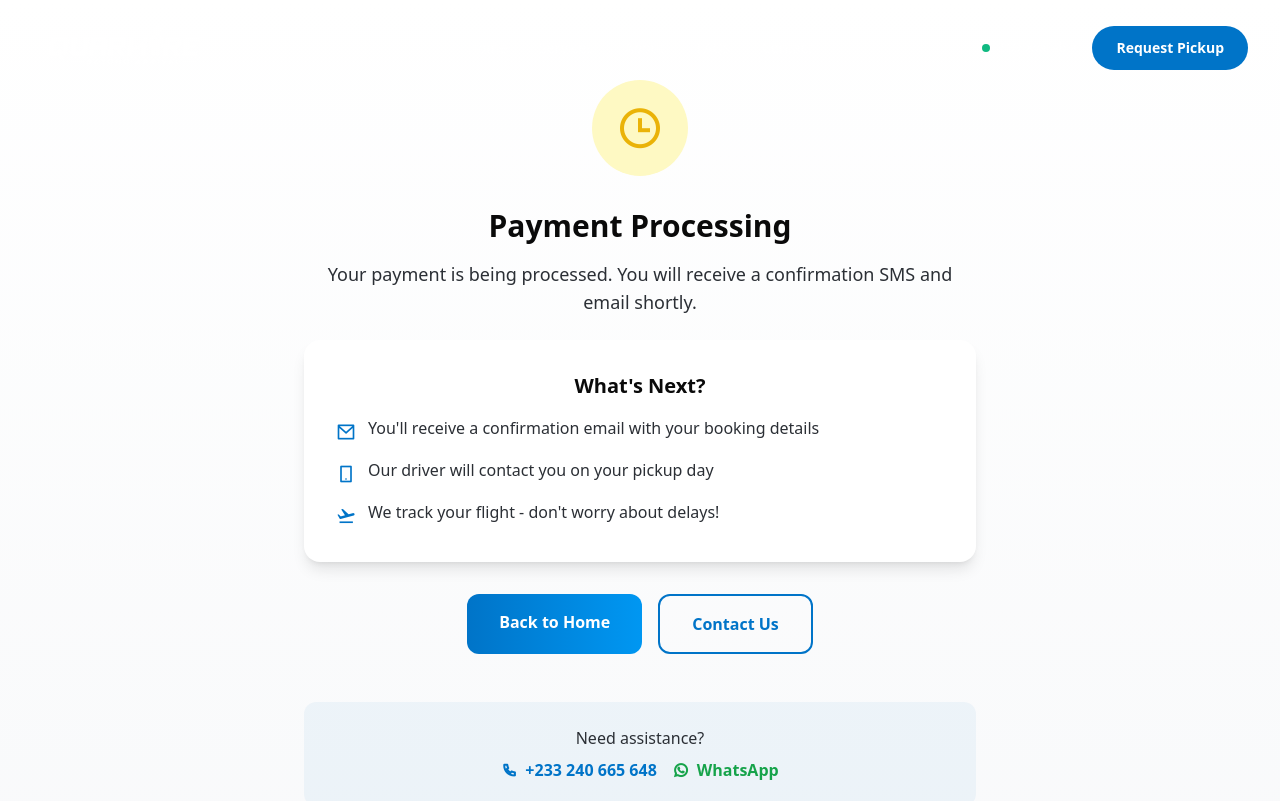
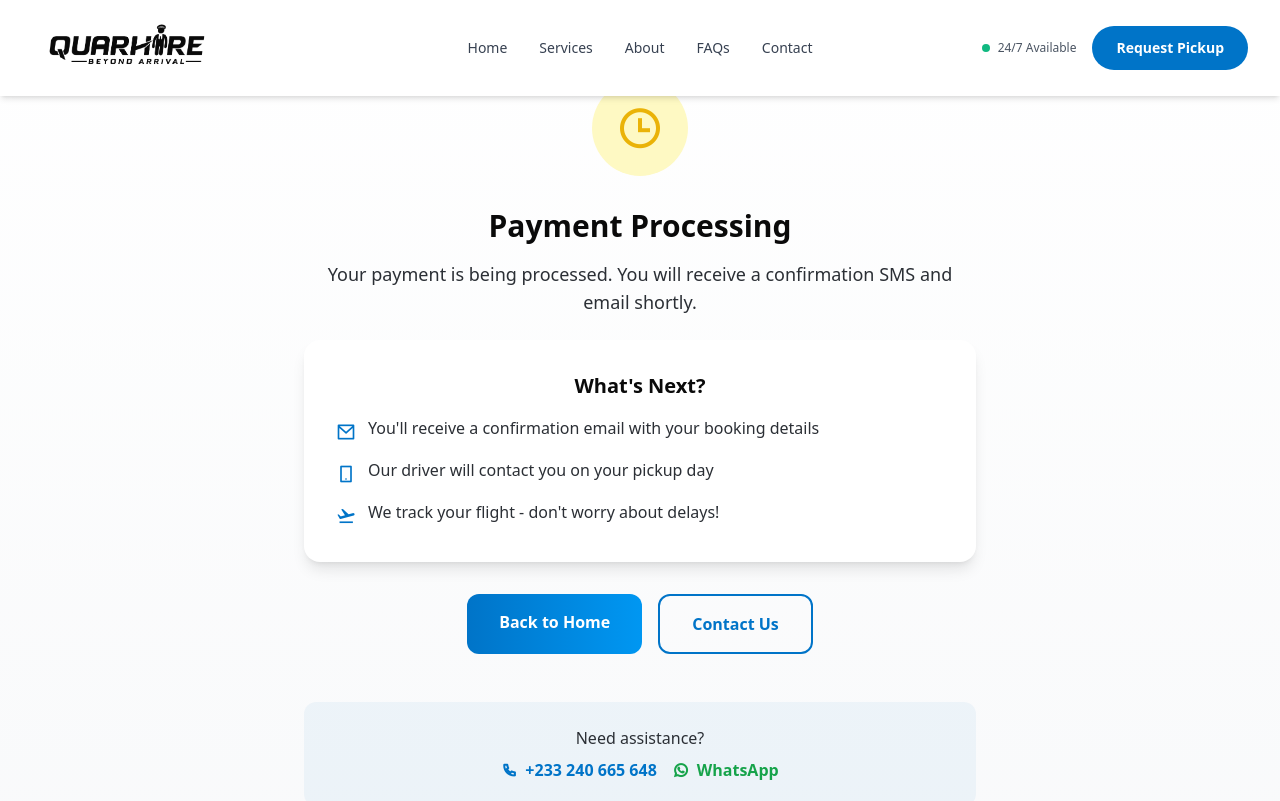
Before and after one commit to Drrbarns/Quarhire, a Next.js app: page /booking/success in a window 1280 px wide. Shown: the top 801 px of the page. Built offline with nearby package versions, Linux system fonts and the light colour scheme.

Commit message:
Fix navbar on success page, add Status Check with raw payload to Payments

```diff
--- a/app/admin/(dashboard)/payments/page.tsx
+++ b/app/admin/(dashboard)/payments/page.tsx
@@ -1,5 +1,6 @@
 import { supabaseAdmin } from '@/lib/supabase/admin';
 import { formatCurrency, formatDate } from '@/lib/utils';
+import StatusCheckButton from './status-check-button';
 
 export const dynamic = 'force-dynamic';
 
@@ -114,6 +115,7 @@ export default async function PaymentsPage({
                                     <th className="px-6 py-4 text-left text-xs font-bold text-[#2B2F35] uppercase tracking-wider">Client Ref</th>
                                     <th className="px-6 py-4 text-left text-xs font-bold text-[#2B2F35] uppercase tracking-wider">Status</th>
                                     <th className="px-6 py-4 text-left text-xs font-bold text-[#2B2F35] uppercase tracking-wider">Raw Payload</th>
+                                    <th className="px-6 py-4 text-left text-xs font-bold text-[#2B2F35] uppercase tracking-wider">Status Check</th>
                                 </tr>
                             </thead>
                             <tbody className="divide-y divide-[#DDE2E9]">
@@ -145,11 +147,16 @@ export default async function PaymentsPage({
                                                 </pre>
                                             </details>
                                         </td>
+                                        <td className="px-6 py-4">
+                                            {log.client_reference && (
+                                                <StatusCheckButton clientReference={log.client_reference} />
+                                            )}
+                                        </td>
                                     </tr>
                                 )) : (
                                     // Provide a clearer message if table not found (migration needed)
                                     <tr>
-                                        <td colSpan={5} className="px-6 py-12 text-center text-gray-500">
+                                        <td colSpan={6} className="px-6 py-12 text-center text-gray-500">
                                             {logsError ? (
                                                 <div className="flex flex-col items-center gap-2">
                                                     <i className="ri-database-2-line text-2xl text-red-400"></i>
--- /dev/null
+++ b/app/admin/(dashboard)/payments/status-check-button.tsx
@@ -0,0 +1,88 @@
+'use client';
+
+import { useState } from 'react';
+
+interface StatusCheckButtonProps {
+    clientReference: string;
+}
+
+export default function StatusCheckButton({ clientReference }: StatusCheckButtonProps) {
+    const [isChecking, setIsChecking] = useState(false);
+    const [result, setResult] = useState<any>(null);
+    const [showPayload, setShowPayload] = useState(false);
+
+    const handleCheck = async () => {
+        setIsChecking(true);
+        setResult(null);
+
+        try {
+            const response = await fetch('/api/hubtel/status-check', {
+                method: 'POST',
+                headers: {
+                    'Content-Type': 'application/json',
+                },
+                body: JSON.stringify({ clientReference })
+            });
+
+            const data = await response.json();
+            setResult(data);
+        } catch (error: any) {
+            setResult({ error: true, message: error.message });
+        } finally {
+            setIsChecking(false);
+        }
+    };
+
+    return (
+        <div className="inline-block">
+            {!result ? (
+                <button
+                    onClick={handleCheck}
+                    disabled={isChecking}
+                    className="text-xs text-[#0074C8] hover:underline font-medium disabled:opacity-50 flex items-center gap-1"
+                >
+                    {isChecking ? (
+                        <>
+                            <i className="ri-loader-4-line animate-spin"></i>
+                            Checking...
+                        </>
+                    ) : (
+                        <>
+                            <i className="ri-search-line"></i>
+                            Check Status
+                        </>
+                    )}
+                </button>
+            ) : (
+                <div className="space-y-2">
+                    <div className="flex items-center gap-2">
+                        <span className={`inline-flex items-center px-2 py-0.5 rounded text-xs font-medium ${result.status === 'Paid' ? 'bg-green-100 text-green-800' :
+                                result.status === 'Unpaid' ? 'bg-yellow-100 text-yellow-800' :
+                                    'bg-gray-100 text-gray-800'
+                            }`}>
+                            {result.status || 'Error'}
+                        </span>
+                        <button
+                            onClick={() => setShowPayload(!showPayload)}
+                            className="text-xs text-[#0074C8] hover:underline"
+                        >
+                            {showPayload ? 'Hide' : 'View'} Response
+                        </button>
+                        <button
+                            onClick={() => { setResult(null); setShowPayload(false); }}
+                            className="text-xs text-gray-400 hover:text-gray-600"
+                        >
+                            <i className="ri-refresh-line"></i>
+                        </button>
+                    </div>
+
+                    {showPayload && (
+                        <pre className="p-2 bg-gray-900 text-green-400 rounded text-[10px] overflow-auto max-w-sm max-h-40">
+                            {JSON.stringify(result, null, 2)}
+                        </pre>
+                    )}
+                </div>
+            )}
+        </div>
+    );
+}
--- a/components/Navbar.tsx
+++ b/components/Navbar.tsx
@@ -9,6 +9,10 @@ export default function Navbar() {
   const [scrolled, setScrolled] = useState(false);
   const pathname = usePathname();
 
+  // Pages that have white/light backgrounds and need dark navbar text
+  const lightBackgroundPages = ['/booking/success', '/booking/cancelled'];
+  const isLightPage = lightBackgroundPages.some(page => pathname?.startsWith(page));
+
   useEffect(() => {
     const handleScroll = () => {
       setScrolled(window.scrollY > 50);
@@ -19,8 +23,11 @@ export default function Navbar() {
 
   if (pathname?.startsWith('/admin')) return null;
 
+  // Force scrolled style on light background pages
+  const useScrolledStyle = scrolled || isLightPage;
+
   return (
-    <nav className={`fixed top-0 left-0 right-0 z-50 transition-all duration-500 ${scrolled ? 'bg-white shadow-md' : 'bg-transparent'
+    <nav className={`fixed top-0 left-0 right-0 z-50 transition-all duration-500 ${useScrolledStyle ? 'bg-white shadow-md' : 'bg-transparent'
       }`}>
       <div className="max-w-7xl mx-auto px-4 sm:px-6 lg:px-8">
         <div className="flex items-center justify-between h-24">
@@ -28,7 +35,7 @@ export default function Navbar() {
           <Link href="/" className="flex items-center gap-3 group">
             <div className="relative">
               <img
-                src={scrolled ? "/black.png" : "/Quarhire.png"}
+                src={useScrolledStyle ? "/black.png" : "/Quarhire.png"}
                 alt="Quarhire Logo"
                 className="h-14 w-auto transition-all duration-300 group-hover:scale-105"
               />
@@ -39,35 +46,35 @@ export default function Navbar() {
           <div className="hidden xl:flex items-center gap-8 absolute left-1/2 -translate-x-1/2">
             <Link
               href="/"
-              className={`text-sm font-medium transition-colors duration-300 ${scrolled ? 'text-gray-700 hover:text-[#0074C8]' : 'text-white/90 hover:text-white'
+              className={`text-sm font-medium transition-colors duration-300 ${useScrolledStyle ? 'text-gray-700 hover:text-[#0074C8]' : 'text-white/90 hover:text-white'
                 }`}
             >
               Home
             </Link>
             <Link
               href="/services"
-              className={`text-sm font-medium transition-colors duration-300 ${scrolled ? 'text-gray-700 hover:text-[#0074C8]' : 'text-white/90 hover:text-white'
+              className={`text-sm font-medium transition-colors duration-300 ${useScrolledStyle ? 'text-gray-700 hover:text-[#0074C8]' : 'text-white/90 hover:text-white'
                 }`}
             >
               Services
             </Link>
             <Link
               href="/about"
-              className={`text-sm font-medium transition-colors duration-300 ${scrolled ? 'text-gray-700 hover:text-[#0074C8]' : 'text-white/90 hover:text-white'
+              className={`text-sm font-medium transition-colors duration-300 ${useScrolledStyle ? 'text-gray-700 hover:text-[#0074C8]' : 'text-white/90 hover:text-white'
                 }`}
             >
               About
             </Link>
             <Link
               href="/faqs"
-              className={`text-sm font-medium transition-colors duration-300 ${scrolled ? 'text-gray-700 hover:text-[#0074C8]' : 'text-white/90 hover:text-white'
+              className={`text-sm font-medium transition-colors duration-300 ${useScrolledStyle ? 'text-gray-700 hover:text-[#0074C8]' : 'text-white/90 hover:text-white'
                 }`}
             >
               FAQs
             </Link>
             <Link
               href="/contact"
-              className={`text-sm font-medium transition-colors duration-300 ${scrolled ? 'text-gray-700 hover:text-[#0074C8]' : 'text-white/90 hover:text-white'
+              className={`text-sm font-medium transition-colors duration-300 ${useScrolledStyle ? 'text-gray-700 hover:text-[#0074C8]' : 'text-white/90 hover:text-white'
                 }`}
             >
               Contact
@@ -76,7 +83,7 @@ export default function Navbar() {
 
           {/* CTA Button - Right side */}
           <div className="hidden md:flex items-center gap-4">
-            <div className={`hidden lg:flex items-center gap-2 text-xs font-medium transition-colors duration-300 ${scrolled ? 'text-gray-600' : 'text-white/80'
+            <div className={`hidden lg:flex items-center gap-2 text-xs font-medium transition-colors duration-300 ${useScrolledStyle ? 'text-gray-600' : 'text-white/80'
               }`}>
               <div className="w-2 h-2 rounded-full bg-emerald-500 animate-pulse"></div>
               <span>24/7 Available</span>
@@ -92,7 +99,7 @@ export default function Navbar() {
           {/* Mobile Menu Button */}
           <button
             onClick={() => setIsOpen(!isOpen)}
-            className={`md:hidden p-2 rounded-lg transition-colors duration-300 ${scrolled
+            className={`md:hidden p-2 rounded-lg transition-colors duration-300 ${useScrolledStyle
               ? 'text-gray-700 hover:bg-gray-100'
               : 'text-white hover:bg-white/10'
               }`}
@@ -104,7 +111,7 @@ export default function Navbar() {
 
       {/* Mobile Menu */}
       {isOpen && (
-        <div className={`md:hidden transition-all duration-300 ${scrolled ? 'bg-white border-t border-gray-200' : 'bg-black/95 backdrop-blur-xl border-t border-white/10'
+        <div className={`md:hidden transition-all duration-300 ${useScrolledStyle ? 'bg-white border-t border-gray-200' : 'bg-black/95 backdrop-blur-xl border-t border-white/10'
           }`}>
           <div className="max-w-7xl mx-auto px-4 py-6 space-y-2">
             <Link
```
Lines whose indentation alone changed are shown as unchanged.
